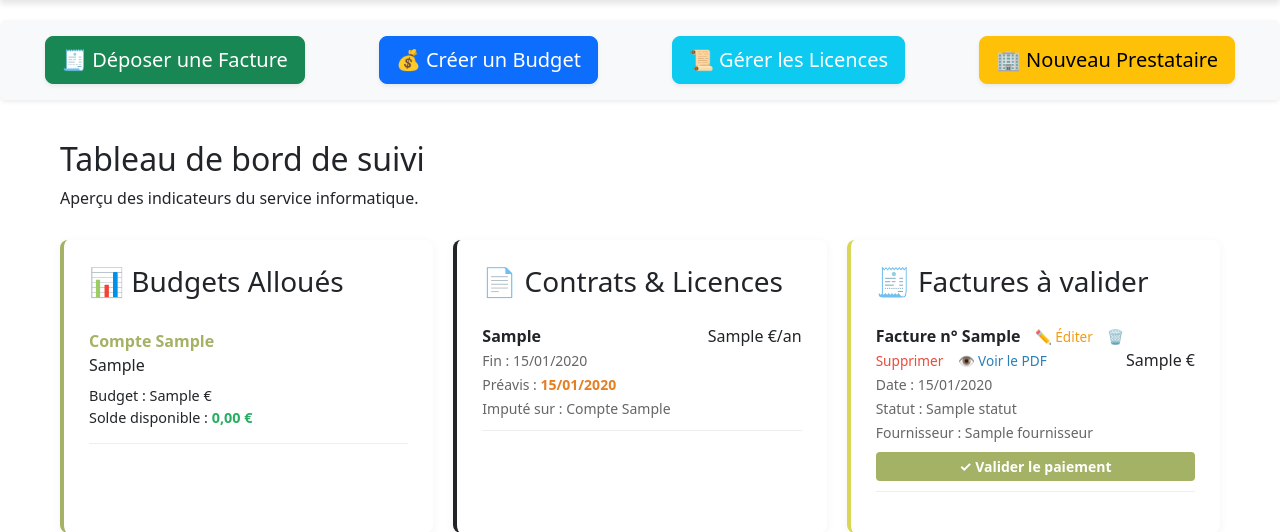
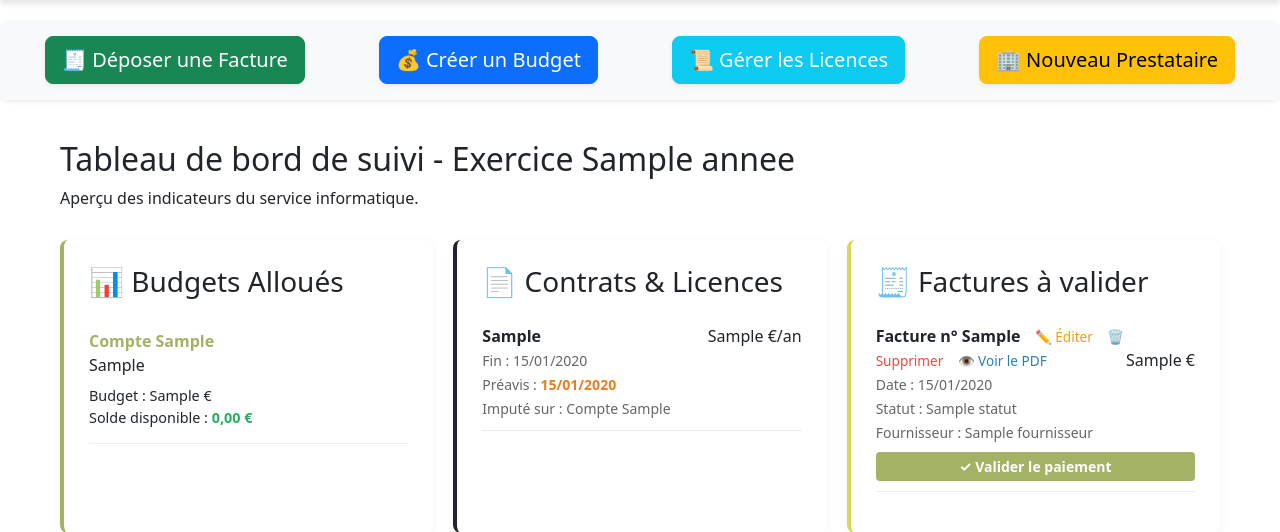
Before and after one commit to Mairie-SJC/GESTION_BUDGET, a Symfony app: template templates/dashboard/index.html.twig in a window 1280 px wide. Shown: the part 115-647 px from the top of the page. Run offline with Twig, Linux system fonts and the light colour scheme; the template is opened without the code that fills it: most values are stand-ins (such as "Sample title", 1, 10 or a date in 2020); some libraries are stand-ins or nearby versions.

Commit message:
Modification Titre

```diff
--- a/templates/dashboard/index.html.twig
+++ b/templates/dashboard/index.html.twig
@@ -1,6 +1,6 @@
 {% extends 'base.html.twig' %}
 
-{% block title %}<h1>Tableau de bord - Exercice {{ annee }}</h1>{% endblock %}
+{% block title %}Tableau de bord - Exercice {{ annee }}{% endblock %}
 
 {% block body %}
 <style>
@@ -35,8 +35,8 @@
     </div>
 </div>
 <div class="sjc-container">
-    <h2>Tableau de bord de suivi</h2>
-    <p>Aperçu des indicateurs du service informatique.</p>
+    <h2>Tableau de bord de suivi - Exercice {{ annee }}</h2>
+<p>Aperçu des indicateurs du service informatique.</p>
 
     <div class="sjc-card-grid">
 
```
